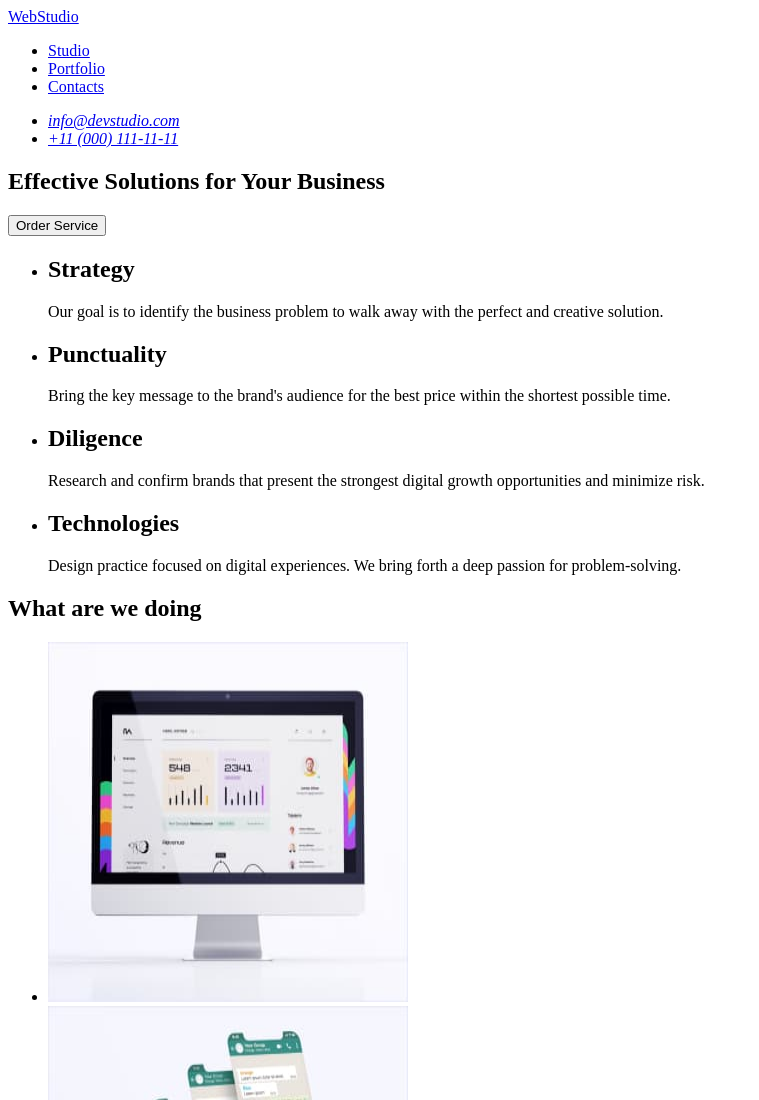
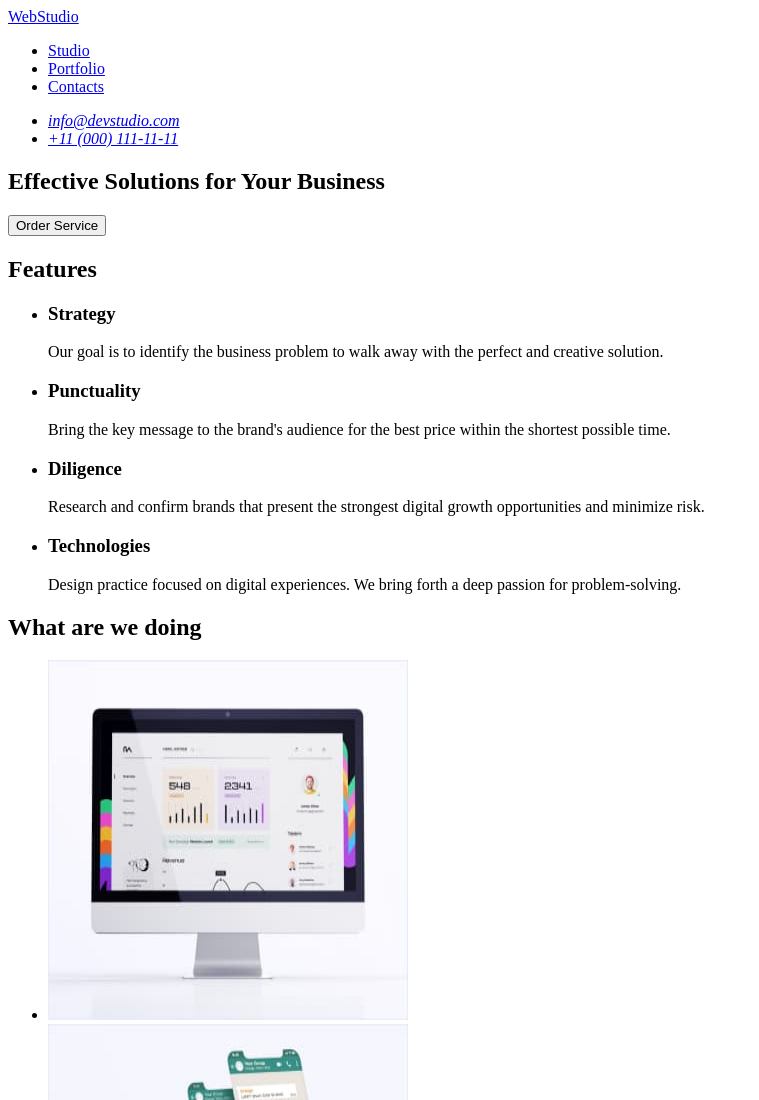
Before and after one commit to anfishka/goit-markup-hw-01, a plain HTML site: page index.html in a window 1280 px wide. Shown: the top 1100 px of the page, without its empty margins (0-759 px from the left). Drawn offline with Linux system fonts and the light colour scheme.

Commit message:
main, fix errors

```diff
--- a/index.html
+++ b/index.html
@@ -35,30 +35,31 @@
 
       <!-- Features section -->
       <section>
+        <h2>Features</h2>
         <ul>
           <li>
-            <h2>Strategy</h2>
+            <h3>Strategy</h3>
             <p>
               Our goal is to identify the business problem to walk away with the perfect and
               creative solution.
             </p>
           </li>
           <li>
-            <h2>Punctuality</h2>
+            <h3>Punctuality</h3>
             <p>
               Bring the key message to the brand's audience for the best price within the shortest
               possible time.
             </p>
           </li>
           <li>
-            <h2>Diligence</h2>
+            <h3>Diligence</h3>
             <p>
               Research and confirm brands that present the strongest digital growth opportunities
               and minimize risk.
             </p>
           </li>
           <li>
-            <h2>Technologies</h2>
+            <h3>Technologies</h3>
             <p>
               Design practice focused on digital experiences. We bring forth a deep passion for
               problem-solving.
```
